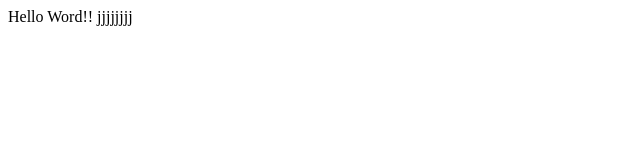
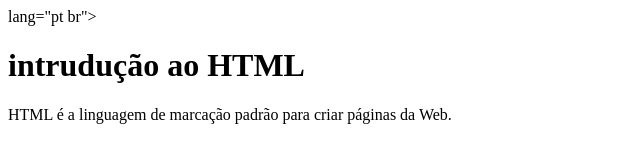
Before and after one commit to JoseMateusRamalho/Meu-primeiro-site, a plain HTML site: page Index.html in a window 1280 px wide. Shown: the whole page, without its empty margins (0-640 px from the left). Drawn offline with Linux system fonts and the light colour scheme.

Commit message:
INtrudução html

```diff
--- a/Index.html
+++ b/Index.html
@@ -1,5 +1,11 @@
-<html>
-    Hello Word!!
-jjjjjjjj
-
+<html> lang="pt br">
+   <head>
+    <meta http-equiv="Content-Type" content="text/html;charset=UTF-8">
+    <meta name="viewport" content="width=device-width, initial-scale=1.0">
+    <title>Meu primeiro site</title>
+   </head>
+    <body>
+    <h1> intrudução ao HTML</h1>
+   <p>HTML é a linguagem de marcação padrão para criar páginas da Web.</p>
+   </body>
 </html>
```
